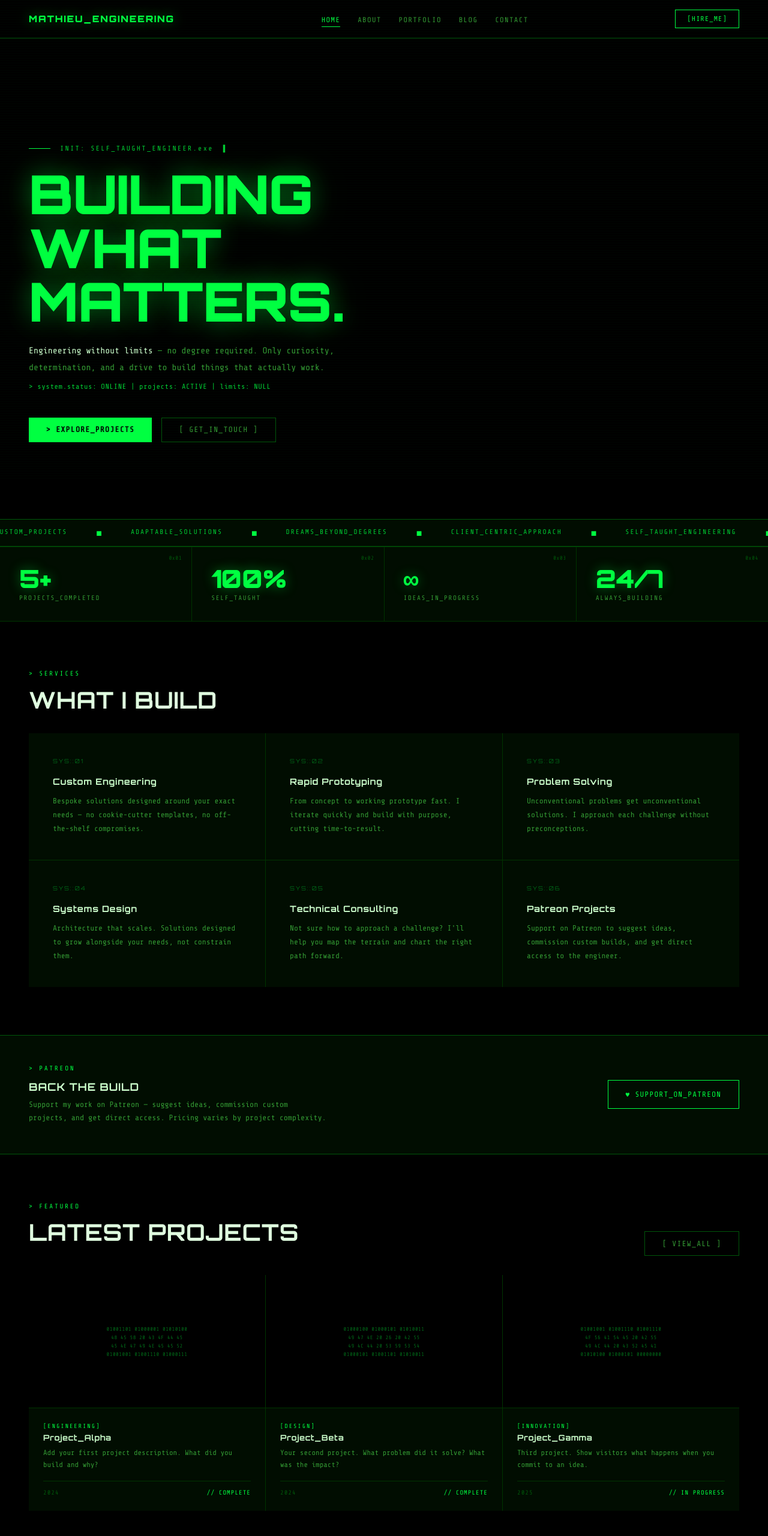
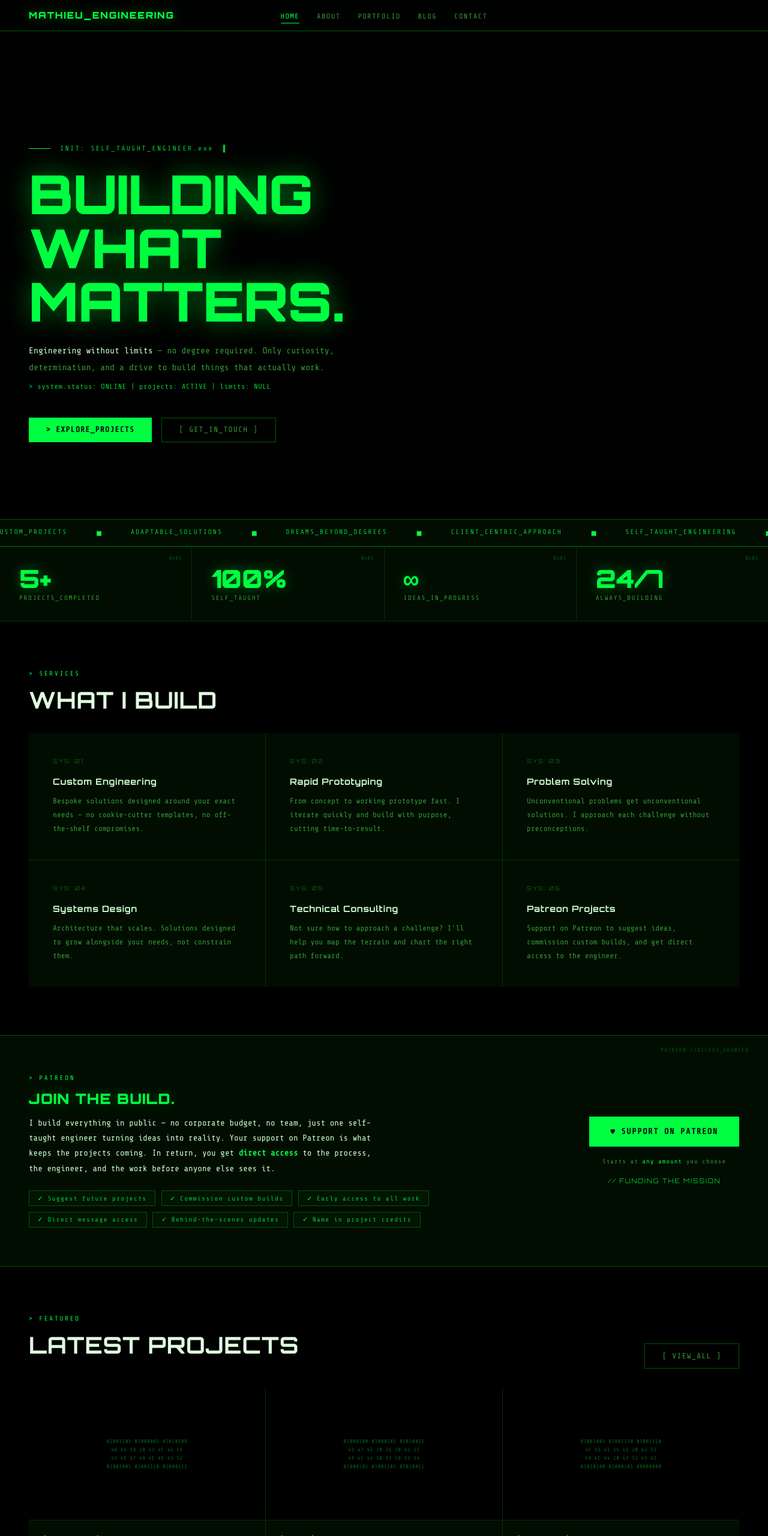
Before and after one commit to Mathieu-Engineering/mathieu-engineering.github.io, a plain HTML site: page index.html in a window 1280 px wide. Shown: the top 2560 px of the page at 60% size. Drawn offline with nearby package versions, Linux system fonts and the light colour scheme.

Commit message:
Refactor navigation and Patreon sections in HTML

```diff
--- a/index.html
+++ b/index.html
@@ -18,13 +18,11 @@ body{background:var(--black);color:var(--text);font-family:'Share Tech Mono',mon
 .scanline{position:fixed;inset:0;pointer-events:none;z-index:200;background:repeating-linear-gradient(0deg,transparent,transparent 2px,rgba(0,255,65,.01) 2px,rgba(0,255,65,.01) 4px);}
 
 /* NAV */
-nav{position:fixed;top:0;left:0;right:0;z-index:100;display:flex;align-items:center;justify-content:space-between;padding:1rem 3rem;background:rgba(0,0,0,.93);border-bottom:1px solid var(--border2);}
-.logo{font-family:'Orbitron',monospace;font-size:.95rem;font-weight:900;color:var(--matrix);letter-spacing:.12em;text-transform:uppercase;text-shadow:0 0 20px rgba(0,255,65,.5);cursor:pointer;}
-.nav-links{display:flex;gap:1.8rem;list-style:none;}
+nav{position:fixed;top:0;left:0;right:0;z-index:100;display:grid;grid-template-columns:1fr auto 1fr;align-items:center;padding:1rem 3rem;background:rgba(0,0,0,.93);border-bottom:1px solid var(--border2);}
+.logo{font-family:'Orbitron',monospace;font-size:.95rem;font-weight:900;color:var(--matrix);letter-spacing:.12em;text-transform:uppercase;text-shadow:0 0 20px rgba(0,255,65,.5);cursor:pointer;justify-self:start;}
+.nav-links{display:flex;gap:1.8rem;list-style:none;justify-self:center;}
 .nav-links a{color:var(--muted);text-decoration:none;font-size:.75rem;letter-spacing:.12em;text-transform:uppercase;transition:color .2s;cursor:pointer;padding:.3rem 0;border-bottom:1px solid transparent;}
 .nav-links a:hover,.nav-links a.active{color:var(--matrix);border-bottom-color:var(--matrix);}
-.nav-cta{background:transparent;color:var(--matrix);border:1px solid var(--matrix);padding:.5rem 1.2rem;font-family:'Share Tech Mono',monospace;font-size:.72rem;text-decoration:none;letter-spacing:.1em;transition:all .2s;text-transform:uppercase;cursor:pointer;}
-.nav-cta:hover{background:var(--matrix);color:#000;box-shadow:0 0 18px rgba(0,255,65,.5);}
 
 /* PAGE SYSTEM */
 .page{display:none;min-height:100vh;padding-top:65px;position:relative;z-index:1;}
@@ -212,11 +210,20 @@ select.form-input option{background:var(--deep);}
 .avail-text span{color:var(--matrix);}
 
 /* PATREON */
-.support-band{background:var(--deep);border-top:1px solid var(--border2);border-bottom:1px solid var(--border2);padding:3rem;display:flex;justify-content:space-between;align-items:center;gap:2rem;flex-wrap:wrap;position:relative;z-index:1;}
-.support-band h3{font-size:1.1rem;margin-bottom:.5rem;}
-.support-band p{font-size:.82rem;color:var(--muted);max-width:500px;line-height:1.7;}
-.patreon-btn{background:transparent;color:var(--matrix);border:1px solid var(--matrix);padding:1rem 1.8rem;font-family:'Share Tech Mono',monospace;font-size:.78rem;text-decoration:none;letter-spacing:.1em;white-space:nowrap;transition:all .2s;display:inline-flex;align-items:center;gap:.6rem;text-transform:uppercase;cursor:pointer;}
-.patreon-btn:hover{background:var(--matrix);color:#000;box-shadow:0 0 24px rgba(0,255,65,.4);}
+.patreon-section{background:var(--deep);border-top:1px solid var(--border2);border-bottom:1px solid var(--border2);padding:4rem 3rem;position:relative;z-index:1;overflow:hidden;}
+.patreon-section::before{content:'PATREON://ACCESS_GRANTED';position:absolute;top:1.2rem;right:2rem;font-size:.58rem;color:var(--border2);letter-spacing:.12em;}
+.patreon-inner{display:grid;grid-template-columns:1fr auto;gap:4rem;align-items:center;}
+.patreon-left h3{font-family:'Orbitron',monospace;font-size:1.5rem;font-weight:900;color:var(--matrix);text-shadow:0 0 20px rgba(0,255,65,.3);margin-bottom:.8rem;letter-spacing:.05em;}
+.patreon-left .patreon-sub{font-size:.88rem;color:var(--text);line-height:1.8;max-width:580px;margin-bottom:1.5rem;}
+.patreon-perks{display:flex;gap:.6rem;flex-wrap:wrap;margin-bottom:0;}
+.perk{background:var(--surface2);border:1px solid var(--border2);padding:.35rem .85rem;font-size:.68rem;color:var(--matrix-dim);letter-spacing:.12em;display:inline-flex;align-items:center;gap:.4rem;}
+.perk::before{content:'✓';color:var(--matrix);}
+.patreon-right{display:flex;flex-direction:column;align-items:center;gap:1.2rem;}
+.patreon-btn{background:var(--matrix);color:#000;border:none;padding:1.1rem 2.2rem;font-family:'Share Tech Mono',monospace;font-size:.85rem;font-weight:700;text-decoration:none;letter-spacing:.12em;white-space:nowrap;transition:all .2s;display:inline-flex;align-items:center;gap:.7rem;text-transform:uppercase;cursor:pointer;}
+.patreon-btn:hover{background:#fff;box-shadow:0 0 32px rgba(0,255,65,.5);}
+.patreon-note{font-size:.65rem;color:var(--muted);letter-spacing:.1em;text-align:center;}
+.patreon-note span{color:var(--matrix);}
+.patreon-counter{font-family:'Orbitron',monospace;font-size:.68rem;color:var(--matrix-dim);letter-spacing:.15em;text-align:center;}
 
 /* FOOTER */
 footer{border-top:1px solid var(--border);padding:1.8rem 3rem;display:flex;justify-content:space-between;align-items:center;flex-wrap:wrap;gap:1rem;position:relative;z-index:1;background:var(--black);}
@@ -248,7 +255,7 @@ footer{border-top:1px solid var(--border);padding:1.8rem 3rem;display:flex;justi
     <li><a onclick="navigate('blog')" data-page="blog">Blog</a></li>
     <li><a onclick="navigate('contact')" data-page="contact">Contact</a></li>
   </ul>
-  <button class="nav-cta" onclick="navigate('contact')">[Hire_Me]</button>
+
 </nav>
 
 <!-- ============================================================ HOME ============================================================ -->
@@ -308,13 +315,29 @@ footer{border-top:1px solid var(--border);padding:1.8rem 3rem;display:flex;justi
     </div>
   </section>
 
-  <div class="support-band">
-    <div>
-      <div class="section-tag">Patreon</div>
-      <h3>BACK THE BUILD</h3>
-      <p>Support my work on Patreon — suggest ideas, commission custom projects, and get direct access. Pricing varies by project complexity.</p>
+  <div class="patreon-section">
+    <div class="patreon-inner">
+      <div class="patreon-left">
+        <div class="section-tag">Patreon</div>
+        <h3>JOIN THE BUILD.</h3>
+        <p class="patreon-sub">
+          I build everything in public — no corporate budget, no team, just one self-taught engineer turning ideas into reality. Your support on Patreon is what keeps the projects coming. In return, you get <strong style="color:var(--matrix)">direct access</strong> to the process, the engineer, and the work before anyone else sees it.
+        </p>
+        <div class="patreon-perks">
+          <span class="perk">Suggest future projects</span>
+          <span class="perk">Commission custom builds</span>
+          <span class="perk">Early access to all work</span>
+          <span class="perk">Direct message access</span>
+          <span class="perk">Behind-the-scenes updates</span>
+          <span class="perk">Name in project credits</span>
+        </div>
+      </div>
+      <div class="patreon-right">
+        <a href="http://patreon.com/mathieuengineering" class="patreon-btn" target="_blank">♥ SUPPORT ON PATREON</a>
+        <div class="patreon-note">Starts at <span>any amount</span> you choose</div>
+        <div class="patreon-counter">// FUNDING THE MISSION</div>
+      </div>
     </div>
-    <a href="http://patreon.com/mathieuengineering" class="patreon-btn" target="_blank">♥ SUPPORT_ON_PATREON</a>
   </div>
 
   <section>
@@ -392,9 +415,29 @@ footer{border-top:1px solid var(--border);padding:1.8rem 3rem;display:flex;justi
     </div>
   </div>
 
-  <div class="support-band">
-    <div><div class="section-tag">Support</div><h3>FUEL THE MISSION</h3><p>Back me on Patreon to get direct access, suggest projects, and commission custom engineering work.</p></div>
-    <a href="http://patreon.com/mathieuengineering" class="patreon-btn" target="_blank">♥ SUPPORT_ON_PATREON</a>
+  <div class="patreon-section">
+    <div class="patreon-inner">
+      <div class="patreon-left">
+        <div class="section-tag">Support the Mission</div>
+        <h3>THIS RUNS ON BELIEF.</h3>
+        <p class="patreon-sub">
+          No degree. No venture capital. No safety net. Just a builder who refuses to stop. Every project on this site was funded by time, curiosity, and the support of people who believe that passion beats credentials. If that resonates — join us on Patreon and <strong style="color:var(--matrix)">become part of what gets built next.</strong>
+        </p>
+        <div class="patreon-perks">
+          <span class="perk">Shape the roadmap</span>
+          <span class="perk">Commission custom work</span>
+          <span class="perk">Direct engineer access</span>
+          <span class="perk">Exclusive updates</span>
+          <span class="perk">Early project previews</span>
+          <span class="perk">Credits in every release</span>
+        </div>
+      </div>
+      <div class="patreon-right">
+        <a href="http://patreon.com/mathieuengineering" class="patreon-btn" target="_blank">♥ SUPPORT ON PATREON</a>
+        <div class="patreon-note">Cancel anytime. <span>No commitment.</span></div>
+        <div class="patreon-counter">// BUILD SOMETHING TOGETHER</div>
+      </div>
+    </div>
   </div>
 </div>
 
@@ -487,7 +530,7 @@ footer{border-top:1px solid var(--border);padding:1.8rem 3rem;display:flex;justi
     <div class="contact-info-wrap">
       <div class="section-tag">Info</div>
       <h3 style="margin-bottom:2rem;">DIRECT_CHANNELS</h3>
-      <div class="info-item"><span class="info-icon">@</span><div class="info-text"><strong>Email</strong><a href="/cdn-cgi/l/email-protection#b7dad6c3dfded2c299d2d9d0ded9d2d2c5ded9d099d4d8dac7d6d9cef7d0dad6dedb99d4d8da"><span class="__cf_email__" data-cfemail="caa7abbea2a3afbfe4afa4ada3a4afafb8a3a4ade4a9a5a7baaba4b38aada7aba3a6e4a9a5a7">[email&#160;protected]</span></a></div></div>
+      <div class="info-item"><span class="info-icon">@</span><div class="info-text"><strong>Email</strong><a href="/cdn-cgi/l/email-protection#3f525e4b57565a4a115a515856515a5a4d565158115c50524f5e51467f58525e5653115c5052"><span class="__cf_email__" data-cfemail="771a16031f1e1202591219101e191212051e19105914181a0716190e37101a161e1b5914181a">[email&#160;protected]</span></a></div></div>
       <div class="info-item"><span class="info-icon">P</span><div class="info-text"><strong>Patreon</strong><a href="http://patreon.com/mathieuengineering" target="_blank">patreon.com/mathieuengineering</a></div></div>
       <div class="info-item"><span class="info-icon">#</span><div class="info-text"><strong>Location</strong><span style="color:var(--muted);">Blainville, Quebec, Canada</span></div></div>
       <div class="info-item"><span class="info-icon">~</span><div class="info-text"><strong>Response Time</strong><span style="color:var(--muted);">Usually within 24–48 hours</span></div></div>
```
